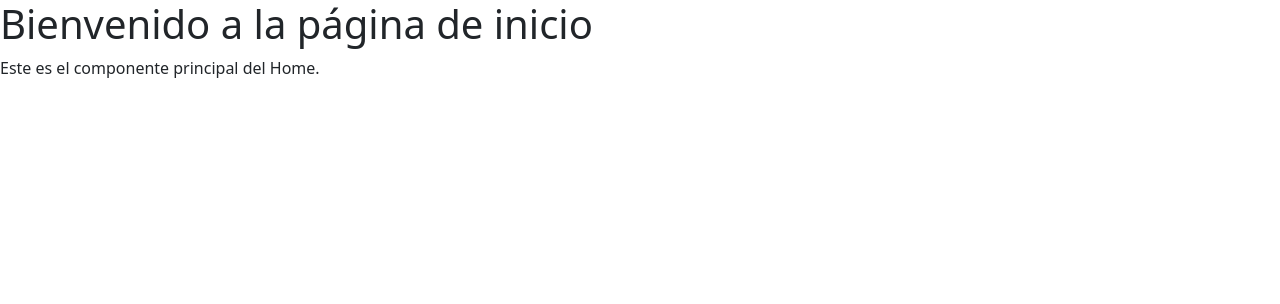
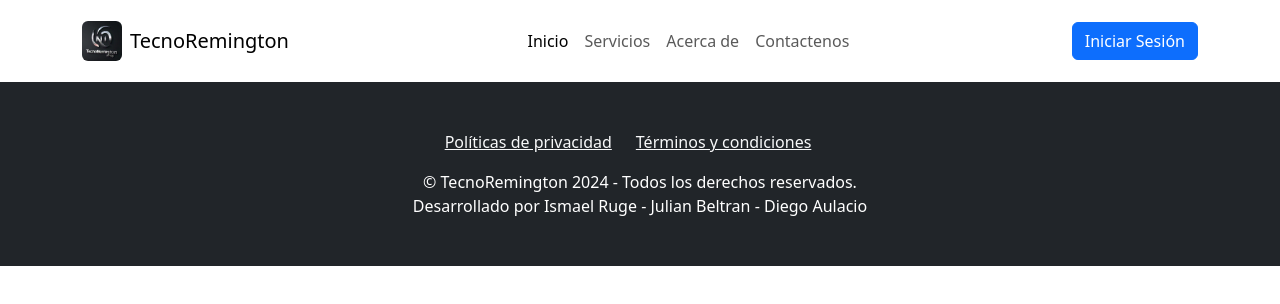
Before and after one commit to ismaelruge/TecnoRemington_React, a React (Create React App) app: page / in a window 1280 px wide. Shown: the top 304 px of the page. Built offline with nearby package versions, Linux system fonts and the light colour scheme; a small style sheet from the web is missing.

Commit message:
Header and Footer

```diff
--- a/src/components/footer/Footer.jsx
+++ b/src/components/footer/Footer.jsx
@@ -1,10 +1,18 @@
+/* eslint-disable jsx-a11y/anchor-is-valid */
 import React from 'react';
 
 const Footer = () => {
     return (
-        <footer className="text-center py-4">
-            <p>© 2024 TecnoRemington. Todos los derechos reservados.</p>
-        </footer>
+        <footer className="text-center bg-dark">
+        <div className="container text-white py-4 py-lg-5">
+            <ul className="list-inline">
+                <li className="list-inline-item me-4"><a className="link-light" href="#">Políticas de privacidad</a></li>
+                <li className="list-inline-item me-4"><a className="link-light" href="#">Términos y condiciones</a></li>
+            </ul>
+            <p className="mb-0">© TecnoRemington 2024 - Todos los derechos reservados.</p>
+            <p className="mb-0">Desarrollado por Ismael Ruge - Julian Beltran - Diego Aulacio</p>
+        </div>
+    </footer>
     );
 };
 
--- /dev/null
+++ b/src/components/header/Header.jsx
@@ -0,0 +1,26 @@
+/* eslint-disable jsx-a11y/anchor-is-valid */
+import React from 'react';
+import logo from '../../assets/Logos/logo.jpeg'
+
+const Header = () => {
+    return (
+        <header>
+            <nav className="navbar navbar-expand-md bg-body py-3">
+                <div className="container"><a className="navbar-brand d-flex align-items-center" href="#">
+                    <span className="bs-icon-sm bs-icon-rounded bs-icon-primary d-flex justify-content-center align-items-center me-2 bs-icon"><img className="rounded img-fluid" src={logo} width="40" height="30" alt='Logo' /></span><span>TecnoRemington</span></a><button className="navbar-toggler" data-bs-toggle="collapse" data-bs-target="#navcol-3"><span className="visually-hidden">Toggle navigation</span><span className="navbar-toggler-icon"></span></button>
+                    <div id="navcol-3" className="collapse navbar-collapse">
+                        <ul className="navbar-nav mx-auto">
+                            <li className="nav-item"><a className="nav-link active" href="./index.html#Inicio">Inicio</a></li>
+                            <li className="nav-item"><a className="nav-link" href="./index.html#Servicios">Servicios</a></li>
+                            <li className="nav-item"><a className="nav-link" href="./index.html#Acercade">Acerca de</a></li>
+                            <li className="nav-item"><a className="nav-link" href="./index.html#Contactenos">Contactenos</a></li>
+                        </ul>
+                        <button className="btn btn-primary" type="button" data-bs-toggle="modal" data-bs-target="#staticBackdrop">Iniciar Sesión</button>
+                    </div>
+                </div>
+            </nav>
+        </header>
+    );
+};
+
+export default Header;
--- a/src/pages/Home.jsx
+++ b/src/pages/Home.jsx
@@ -1,10 +1,12 @@
 import React from 'react';
+import Header from '../components/header/Header'
+import Footer from '..//components/footer/Footer'
 
 const Home = () => {
   return (
     <div>
-      <h1>Bienvenido a la página de inicio</h1>
-      <p>Este es el componente principal del Home.</p>
+      <Header />
+      <Footer />
     </div>
   );
 };
```
Also changed, not shown: src/components/navbar/Navbar.jsx (deleted, +0 -33 lines).
